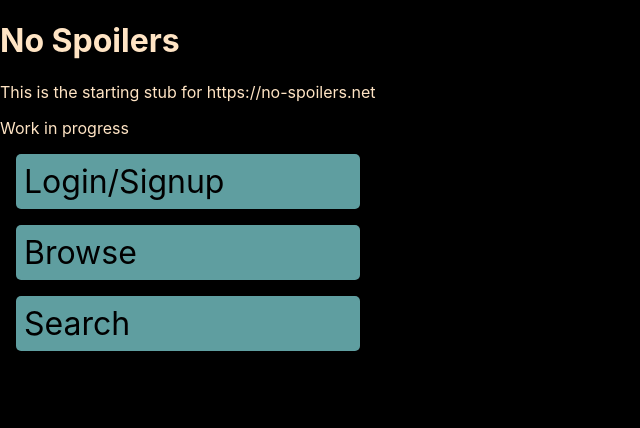
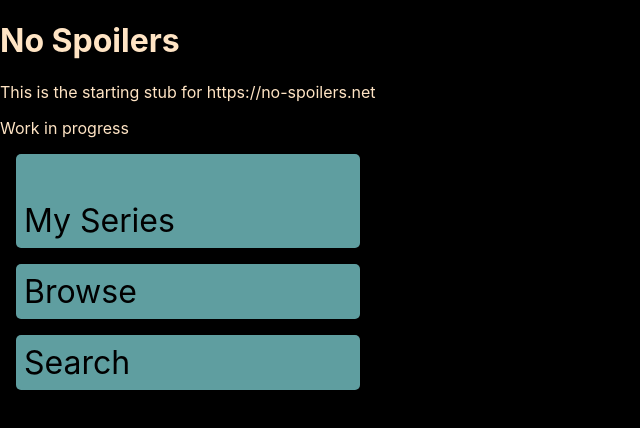
Before and after one commit to No-Spoilers/no-spoilers-frontend, a React (Create React App) app: page / in a window 1280 px wide. Shown: the top 428 px of the page, without its empty margins (0-640 px from the left). Built offline with nearby package versions, Linux system fonts and the light colour scheme.

Commit message:
save user data to localStorage

```diff
--- a/src/App.js
+++ b/src/App.js
@@ -3,7 +3,6 @@ import React, { Component } from 'react';
 import './App.css';
 import ContentFrame from './components/ContentFrame/ContentFrame';
 import NavigationFrame from './components/NavigationFrame/NavigationFrame';
-import cookies from './lib/cookies';
 
 export default class App extends Component {
   state = {
@@ -12,13 +11,7 @@ export default class App extends Component {
   }
 
   componentDidMount()  {
-    const savedData = cookies.get();
-    if (savedData){
-      this.setState({
-        user: cookies.get(),
-        activeContent: 'browse'
-      });
-    }
+    this.setState({user:localStorage});
   }
 
   navHandler = (selection) => {
--- a/src/components/LoginPage/LoginPage.js
+++ b/src/components/LoginPage/LoginPage.js
@@ -1,6 +1,5 @@
 import React, { Component } from 'react';
 import './LoginPage.css';
-import cookies from '../../lib/cookies';
 
 export default class LoginPage extends Component {
   state = {
@@ -41,7 +40,7 @@ export default class LoginPage extends Component {
       })
       .then(response => response.json())
 
-      cookies.set(result);
+      Object.keys(result).forEach(key => localStorage.setItem(key, result[key]));
 
       this.props.setUser(result)
     } catch (err) {
--- a/src/lib/cookies.js
+++ /dev/null
@@ -1,31 +0,0 @@
-function allCookies() {
-  return document.cookie
-    .split('; ')
-    .reduce((acc, str) => {
-      if (str === '') return null;
-      if (!acc) acc = {};
-      const [key, value] = str.split('=');
-      acc[key] = value;
-      return acc;
-    }, null)
-}
-
-export function get(cookieName) {
-  if (cookieName) {
-    return allCookies()[cookieName];
-  } else {
-    return allCookies();
-  }
-}
-
-export function set(cookieName, value) {
-  if (typeof cookieName === 'string') {
-    document.cookie = `${cookieName}=${value}`;
-  } else if (typeof cookieName === 'object') {
-    Object.keys(cookieName).forEach(name => document.cookie = `${name}=${cookieName[name]}`);
-  }
-}
-
-const cookies = {get, set};
-
-export default cookies;
```
Also changed, not shown: 1 other file (tests, documents, lock files or other folders).
